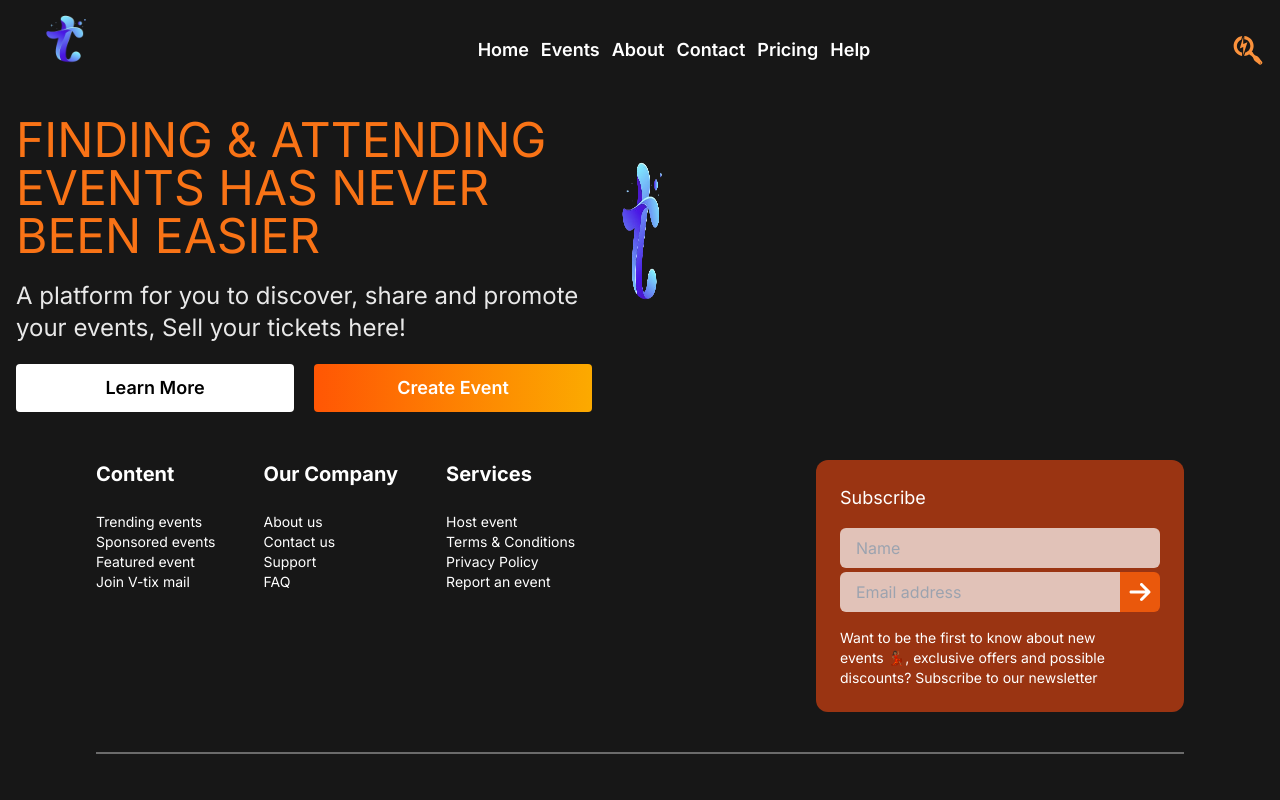
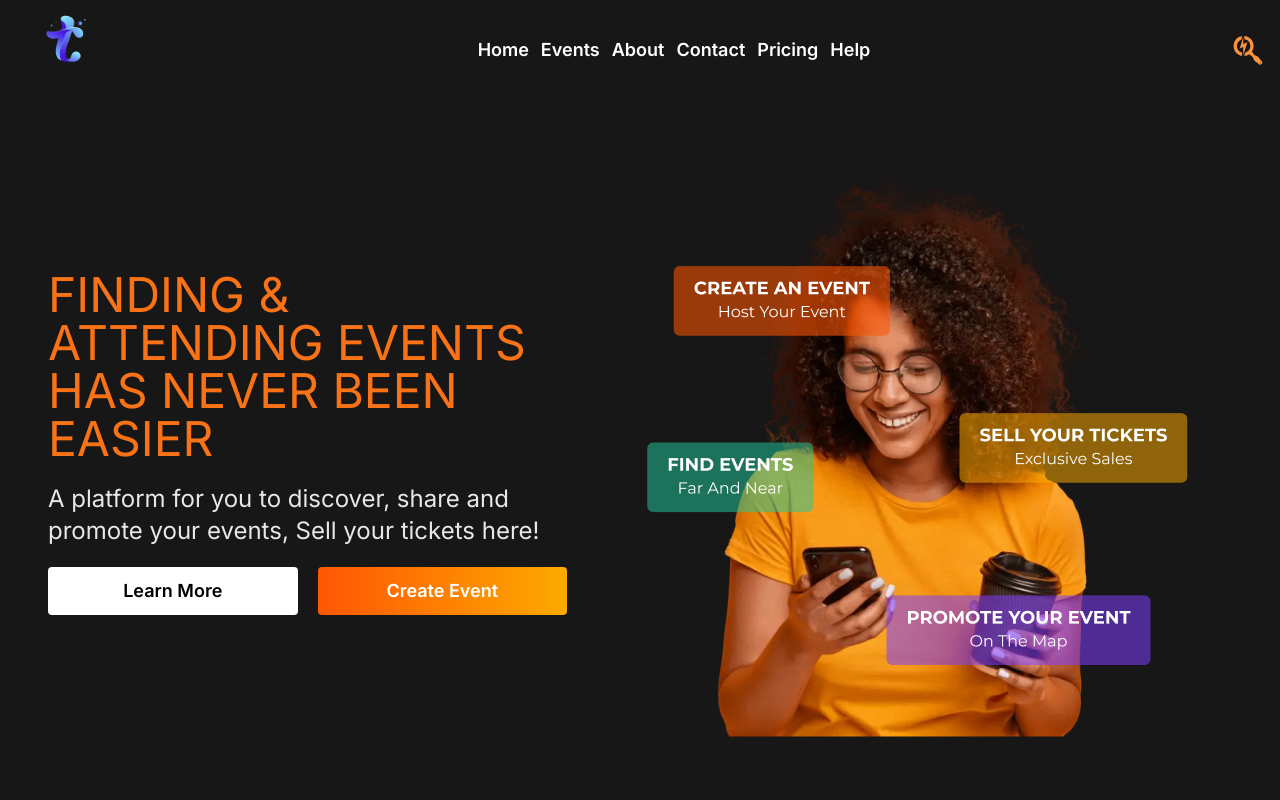
Before and after one commit to JabulaniUsen/Virtual-Ticket, a Next.js app: page / in a window 1280 px wide. Shown: the top 800 px of the page. Built offline with nearby package versions, Linux system fonts and the light colour scheme; a web font is replaced by a local one.

Commit message:
Added hero img

```diff
--- a/src/app/components/Hero.tsx
+++ b/src/app/components/Hero.tsx
@@ -3,7 +3,7 @@ import React from "react";
 
 function Hero() {
   return (
-    <div className="flex bg-primary flex-col sm:flex-row p-4">
+    <div className="flex bg-primary flex-col items-center justify-between sm:flex-row p-12">
       <div className="w-fit flex flex-col gap-5 items-center  ">
         <h1 className=" text-lg sm:text-2xl md:text-5xl text-orange-500 max-w-xl ">
           FINDING & ATTENDING EVENTS HAS NEVER BEEN EASIER{" "}
@@ -21,7 +21,7 @@ function Hero() {
           </button>
         </div>
       </div>
-      <Image src={"/logo.png"} width={100} height={100} alt="Hero Image" />
+      <Image src={"/hero.png"} width={665} height={588} alt="Hero Image" />
     </div>
   );
 }
```
Also changed, not shown: public/hero.png (added).
